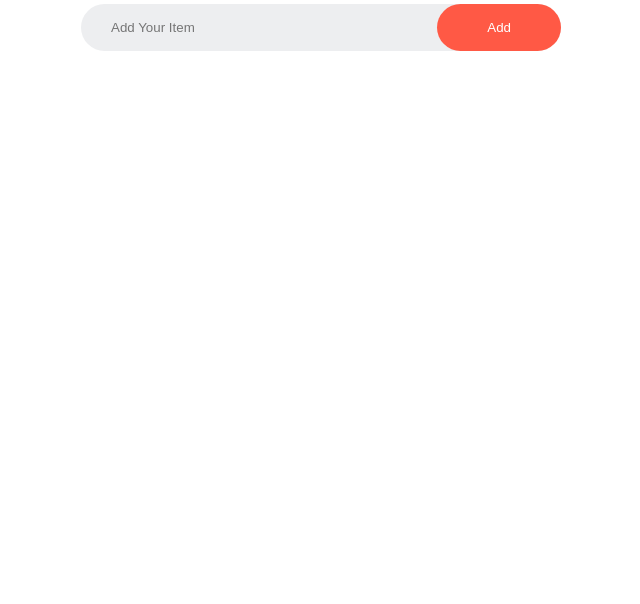
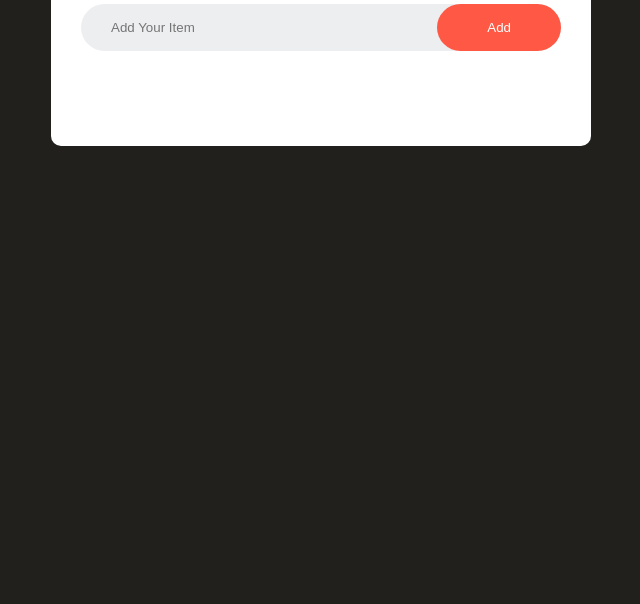
Before and after one commit to sandeep7093/To-Do-list, a plain HTML site: page files/index.html in a window 1280 px wide. Shown: the part 196-800 px from the top of the page, without its empty margins (319-959 px from the left). Drawn offline with Linux system fonts and the light colour scheme.

Commit message:
Update index.css

```diff
--- a/files/index.css
+++ b/files/index.css
@@ -7,7 +7,7 @@
 .container{
     width:100%;
     min-height: 100vh;
-    background-color:white;
+    background-color:#21201d;
     padding: 10px;
 }
 .todo-app{
```
